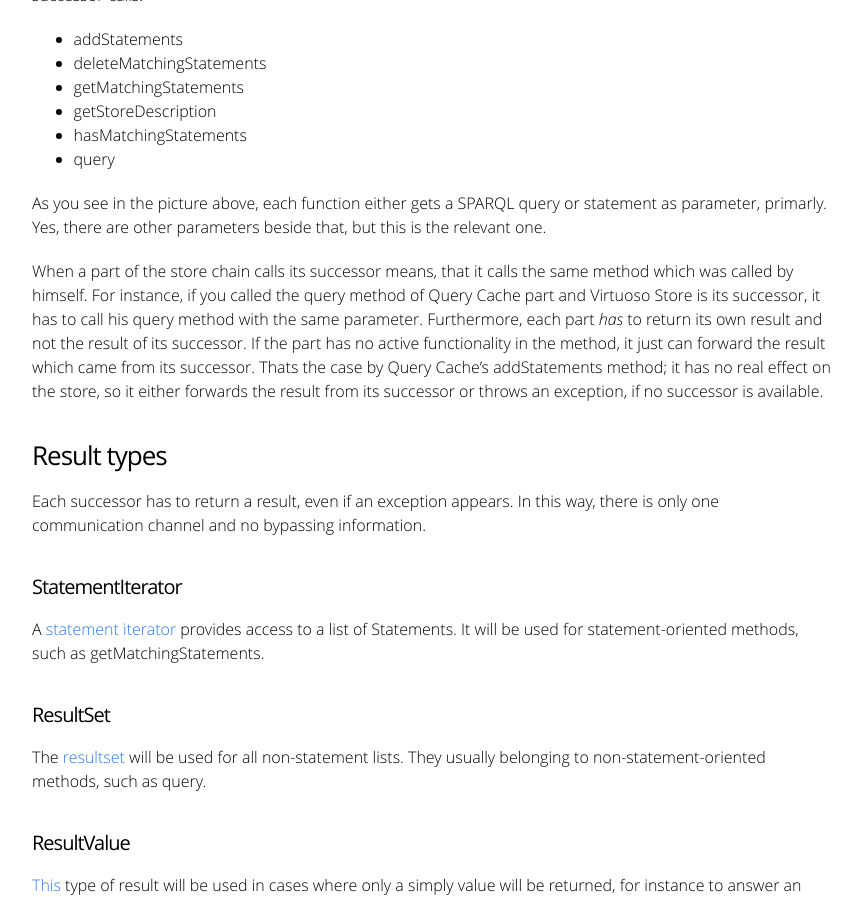
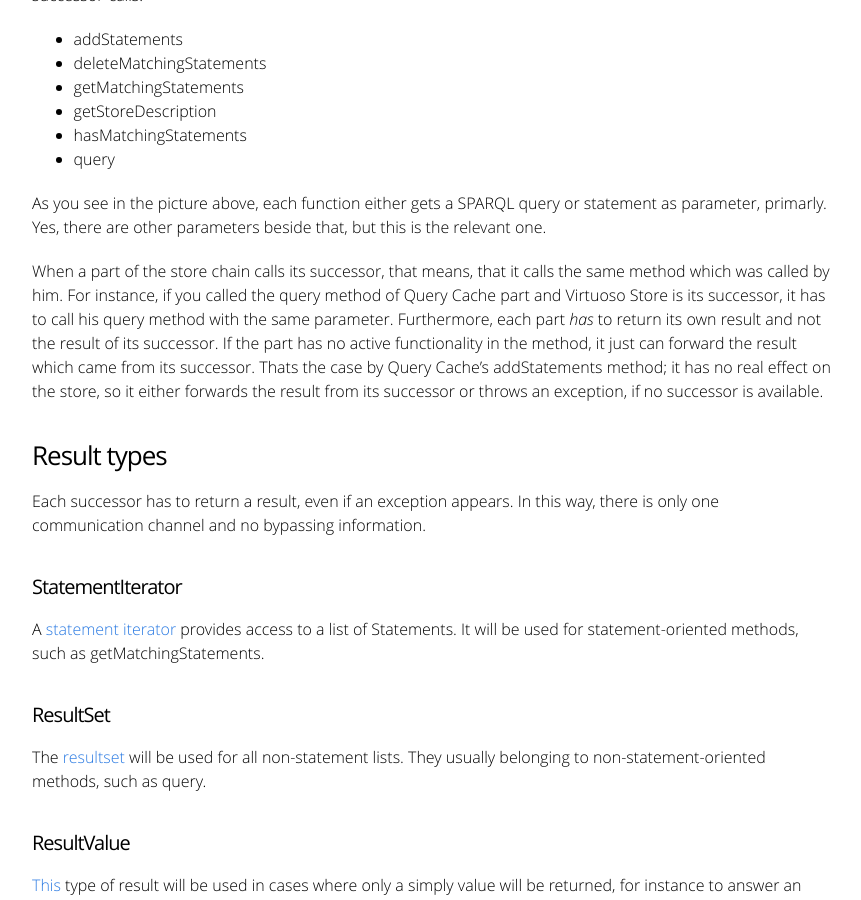
Before and after one commit to SaftIng/safting.github.io, a Jekyll site: the page built from doc/phpframework/store/storechain.md, in a window 1280 px wide and 900 px high, scrolled down 2378 px. Shown: the whole window, without its empty margins (208-1069 px from the left). Built offline with Jekyll 4.4.1, drawn with Linux system fonts in a browser that asks for light colours.

Commit message:
Update storechain.md

```diff
--- a/doc/phpframework/store/storechain.md
+++ b/doc/phpframework/store/storechain.md
@@ -58,7 +58,7 @@ Each part of the store chain at least has to implement [StoreInterface](https://
 
 As you see in the picture above, each function either gets a SPARQL query or statement as parameter, primarly. Yes, there are other parameters beside that, but this is the relevant one.
 
-When a part of the store chain calls its successor means, that it calls the same method which was called by himself. For instance, if you called the query method of Query Cache part and Virtuoso Store is its successor, it has to call his query method with the same parameter. Furthermore, each part *has* to return its own result and not the result of its successor. If the part has no active functionality in the method, it just can forward the result which came from its successor. Thats the case by Query Cache's addStatements method; it has no real effect on the store, so it either forwards the result from its successor or throws an exception, if no successor is available.
+When a part of the store chain calls its successor, that means, that it calls the same method which was called by him. For instance, if you called the query method of Query Cache part and Virtuoso Store is its successor, it has to call his query method with the same parameter. Furthermore, each part *has* to return its own result and not the result of its successor. If the part has no active functionality in the method, it just can forward the result which came from its successor. Thats the case by Query Cache's addStatements method; it has no real effect on the store, so it either forwards the result from its successor or throws an exception, if no successor is available.
 
 ### Result types
 
```
